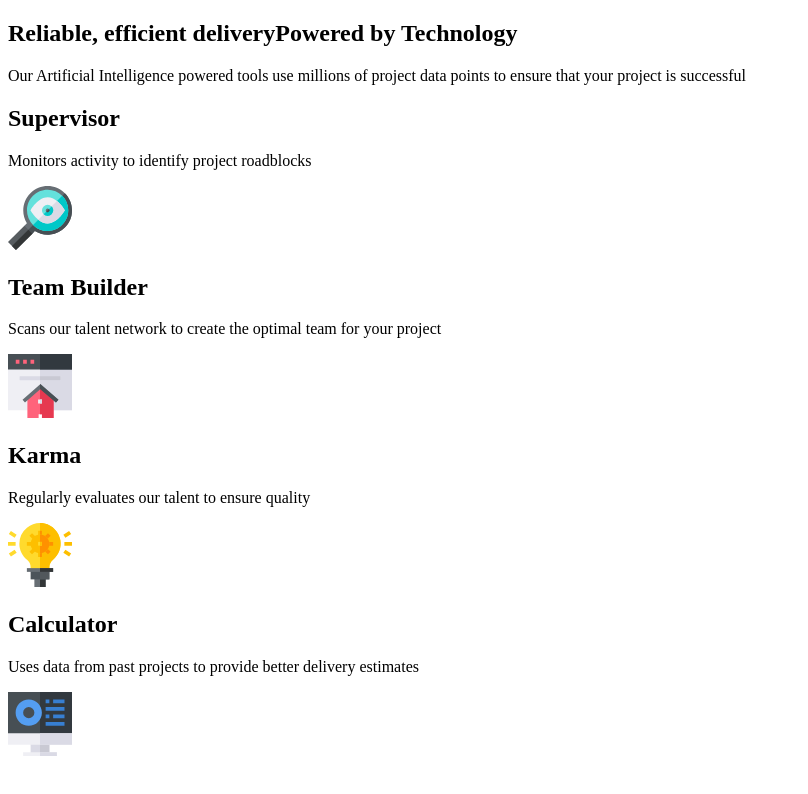
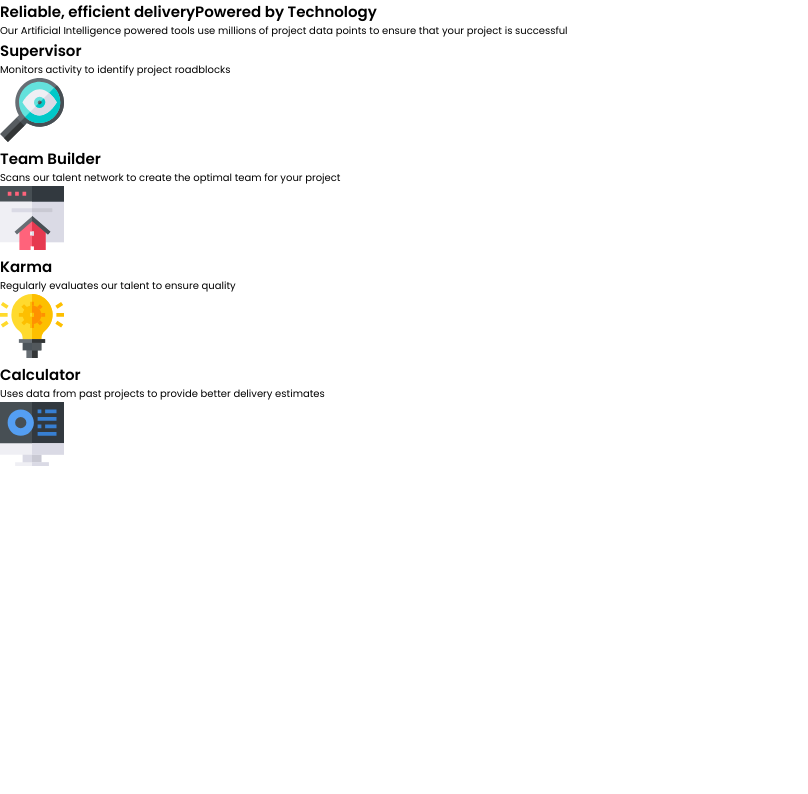
Before and after one commit to PerezLuisMariano/4-Card-Section, a plain HTML site: page index.html in a window 1280 px wide. Shown: the whole page, without its empty margins (0-808 px from the left). Drawn offline with Linux system fonts and the light colour scheme.

Commit message:
adds font family, and variables and general settings has beed defined in css

```diff
--- a/css/style.css
+++ b/css/style.css
@@ -0,0 +1,23 @@
+/* VARIABLES */
+:root{
+    /* primary */
+    --red: hsl(0, 78%, 62%);
+    --cyan: hsl(180, 62%, 55%);
+    --orange: hsl(34, 97%, 64%);
+    --blue: hsl(212, 86%, 64%);
+    /* neutral */
+    --veryDarkBlue: hsl(234, 12%, 34%);
+    --grayishBlue: hsl(229, 6%, 66%);
+    --veryLightGray: hsl(0, 0%, 98%);
+}
+
+/* GENERAL SETTINGS */
+*   {
+    padding: 0;
+    margin: 0;
+    box-sizing: border-box;
+}
+html{
+    font-family: 'Poppins', sans-serif;
+    font-size: 62.5%;
+}
--- a/index.html
+++ b/index.html
@@ -3,6 +3,9 @@
     <head>
         <meta charset="utf-8" />
         <meta name="viewport" content="width=device-width, initial-scale=1.0" />
+        <link rel="preconnect" href="https://fonts.googleapis.com">
+        <link rel="preconnect" href="https://fonts.gstatic.com" crossorigin>
+        <link href="https://fonts.googleapis.com/css2?family=Poppins:wght@200;400;600&display=swap" rel="stylesheet">
         <link rel="stylesheet" href="./css/style.css" />
         <link rel="icon" type="image/png" href="./assets/images/favicon.png"/>
         <title>Four Cards Section</title>
```
